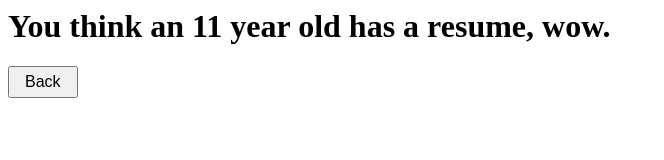
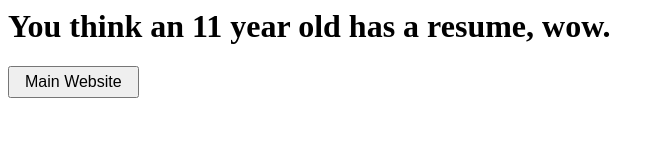
Before and after one commit to krishrajchal/aboutme, a plain HTML site: page resume/index.html in a window 1280 px wide. Shown: the whole page, without its empty margins (0-664 px from the left). Drawn offline with Linux system fonts and the light colour scheme.

Commit message:
Add files via upload

```diff
--- a/resume/index.html
+++ b/resume/index.html
@@ -1,4 +1,4 @@
 <h1>
 You think an 11 year old has a resume, wow.
 </h1>
-<button style="font-size: 16px;padding: 5px 15px;"><a href="https://krishrajchal.github.io/aboutme/" style="color:#000000;text-decoration:none;">Back</a></button>
+<button style="font-size: 16px;padding: 5px 15px;"><a href="https://krishrajchal.github.io/aboutme/" style="color:#000000;text-decoration:none;">Main Website</a></button>
```
